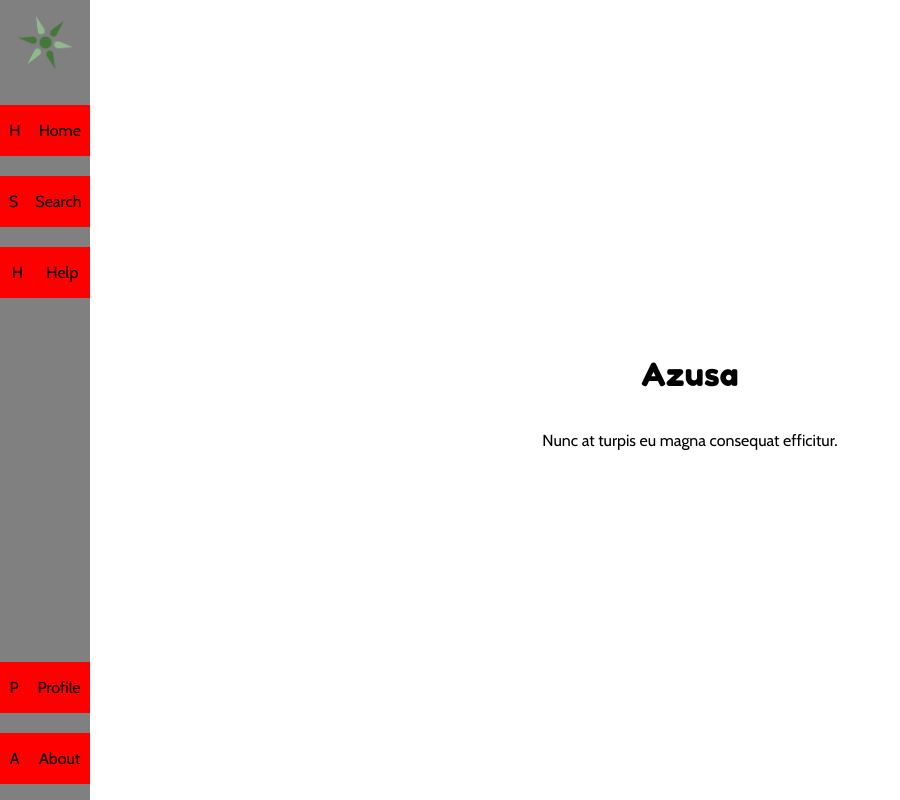
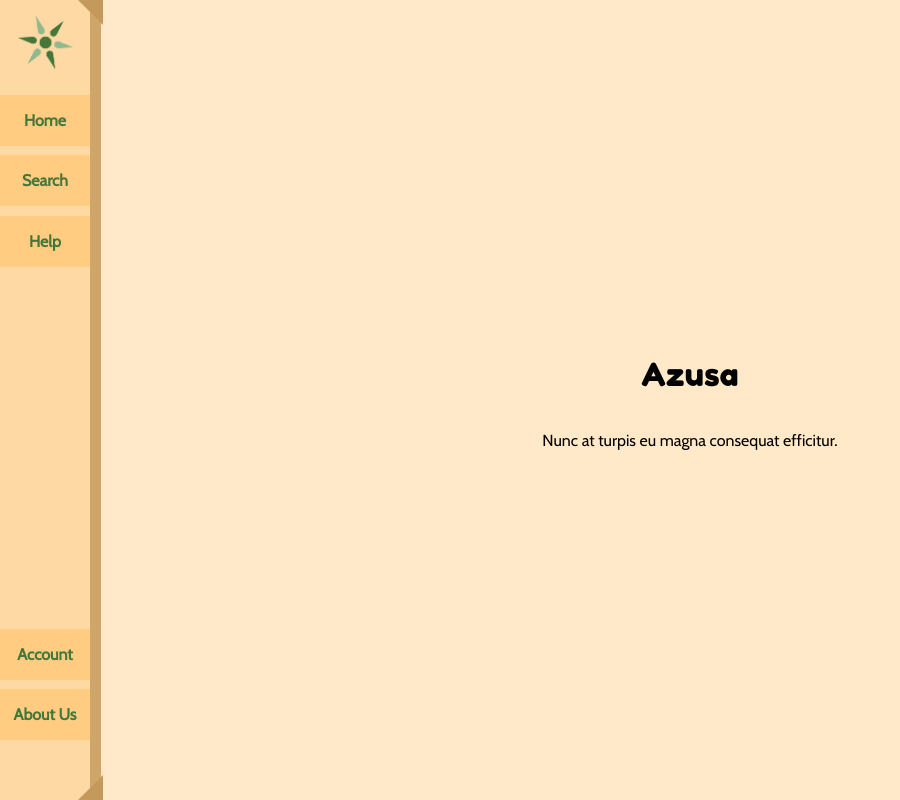
Before and after one commit to x-wyz/Azusa, a React (Create React App) app: page / in a window 1280 px wide. Shown: the whole page, without its empty margins (0-900 px from the left). Built offline with nearby package versions, Linux system fonts and the light colour scheme.

Commit message:
nav bar & background styling

```diff
--- a/src/components/navbar/navbar.css
+++ b/src/components/navbar/navbar.css
@@ -1,14 +1,29 @@
 .navigation-container {
 	position: fixed;
-	background: gray;
+	background: var(--base-color-1);
 	top: 0;
 	left: 0;
 	height: 100vh;
 	width: auto;
+	border-right: var(--border-style-1);
 }
 
-.logo {
-	background: pink;
+.navigation-container::after {
+	content: '';
+	position: absolute;
+	border-right: 25px solid var(--base-color-deco);
+	border-top: 25px solid transparent;
+	bottom: 0;
+	right: -13px;
+}
+
+.navigation-container::before {
+	content: '';
+	position: absolute;
+	border-left: 25px solid transparent;
+	border-top: 25px solid var(--base-color-deco);
+	top: 0;
+	right: -13px;
 }
 
 .company-logo {
@@ -16,6 +31,11 @@
 	width: 85px;
 	height: 85px;
 	margin: 0 auto;
+	transition: all 5s;
+}
+
+.company-logo:hover {
+	transform: rotate(360deg);
 }
 
 .upper-section, .lower-section, .navigation {
@@ -30,29 +50,33 @@
 
 
 .upper-section .nav-link-container {
-	margin-top: 20px;
+	margin-top: 0.6em;
 }
 
 .lower-section {
-	margin-bottom: 90%;
+	margin-bottom: 150%;
 }
 
 .lower-section .nav-link-container {
-	margin-bottom: 20px;
+	margin-bottom: 0.6em;
 }
 
 .nav-link-container {
-	background-color: red;
+	background: var(--nav-link-color);
 	width: 90px;
+	transition: background 0.25s;
+}
+
+.nav-link-container:hover {
+	background: var(--nav-link-color-hover);
 }
 
 .nav-link {
 	display: flex;
 	text-decoration: none;
 	justify-content: space-around;
-	color: black;
+	color: var(--logo-color-dark);
+	font-weight: 600;
+	transition: color 0.25s;
+	padding: 0;
 }
-
-.nav-link:hover {
-	color: blue;
-}
--- a/src/components/navbar/navbar.js
+++ b/src/components/navbar/navbar.js
@@ -16,21 +16,18 @@ class Navbar extends Component {
 					<div className="upper-section">
 						<div className="nav-link-container">
 							<Link to="/" className="nav-link">
-								<p className="nav-img">H</p>
 								<p className="nav-text">Home</p>
 							</Link>
 						</div>
 
 						<div className="nav-link-container">
 							<Link to="/stores" className="nav-link">
-								<p className="nav-img">S</p>
 								<p className="nav-text">Search</p>
 							</Link>
 						</div>
 
 						<div className="nav-link-container">
 							<Link to="/help" className="nav-link">
-								<p className="nav-img">H</p>
 								<p className="nav-text">Help</p>
 							</Link>
 						</div>
@@ -39,15 +36,13 @@ class Navbar extends Component {
 					<div className="lower-section">
 						<div className="nav-link-container">
 							<Link to="/account" className="nav-link">
-								<p className="nav-img">P</p>
-								<p className="nav-text">Profile</p>
+								<p className="nav-text">Account</p>
 							</Link>
 						</div>
 
 						<div className="nav-link-container">
 							<Link to="/about" className="nav-link">
-								<p className="nav-img">A</p>
-								<p className="nav-text">About</p>
+								<p className="nav-text">About Us</p>
 							</Link>
 						</div>
 					</div>
--- a/src/index.css
+++ b/src/index.css
@@ -1,3 +1,17 @@
+:root {
+	--base-color-1: rgba(255,213,154, 0.8);
+	--base-color-2: rgb(255, 233, 201);
+	--base-color-deco: rgb(196, 153, 92);
+
+	--nav-link-color: rgba(255, 204, 130, 1);
+	--nav-link-color-hover: rgba(242, 191, 116, 0.6);
+
+	--logo-color-light: rgba(145 ,185 ,142 ,1);
+	--logo-color-dark: rgba(69 ,119 ,59 ,1);
+
+	--border-style-1: 11px solid rgba(196, 153, 92, 0.8);
+}
+
 @font-face {
 	font-family: fredoka;
 	src: url('./fonts/fredoka-one-regular.ttf');
@@ -22,6 +36,10 @@ h3, h4, p, a, img*/ {
 	vertical-align: baseline;
 }
 
+html {
+	background: var(--base-color-2);
+}
+
 a {
 	text-decoration: none;
 	color: black;
```
